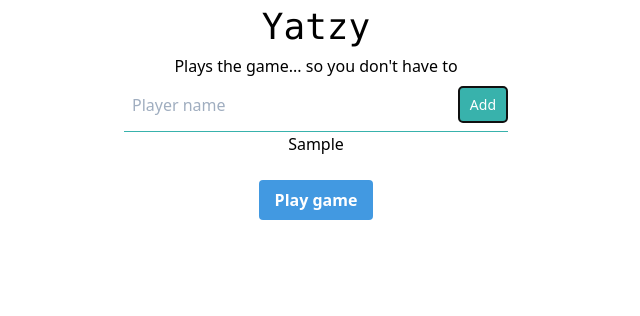
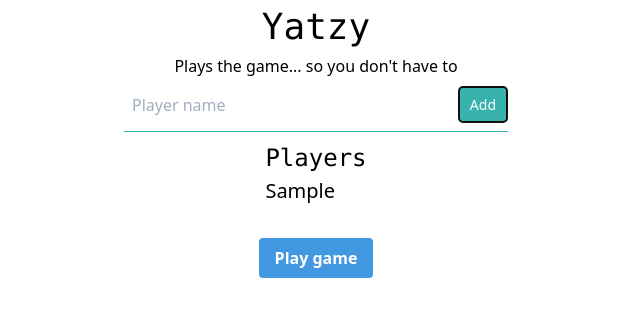
Before and after one commit to zrrrzzt/yatzy-web, a Next.js app: page / in a window 1280 px wide. Both pictures are taken after typing "Sample" into the empty fields and a click on the button "Add". Shown: the top 316 px of the page, without its empty margins (324-964 px from the left). Built offline with nearby package versions, Linux system fonts and the light colour scheme.

Commit message:
Styles players

```diff
--- a/components/player.js
+++ b/components/player.js
@@ -1,7 +1,7 @@
 const Player = props => {
   const { player } = props
   return (
-    <div className='mb-2'>
+    <div className='mb-2 text-xl'>
       {player}
     </div>
   )
--- a/pages/index.js
+++ b/pages/index.js
@@ -23,7 +23,10 @@ const HomePage = () => {
         <h1 className='text-4xl font-mono'>Yatzy</h1>
         <div>Plays the game... so you don't have to</div>
         <AddPlayerForm addPlayer={addPlayer} />
-        {players.map((player, index) => <Player player={player} key={index} />)}
+        <div className='mb-2 mt-2'>
+          { players.length > 0 && <h2 className='text-2xl font-mono'>Players</h2>}
+          {players.map((player, index) => <Player player={player} key={index} />)}
+        </div>
         <button onClick={playGame} className='bg-blue-500 hover:bg-blue-700 text-white font-bold py-2 px-4 rounded mt-4'>Play game</button>
         { results && <ScoreCard results={results} />}
       </div>
```
